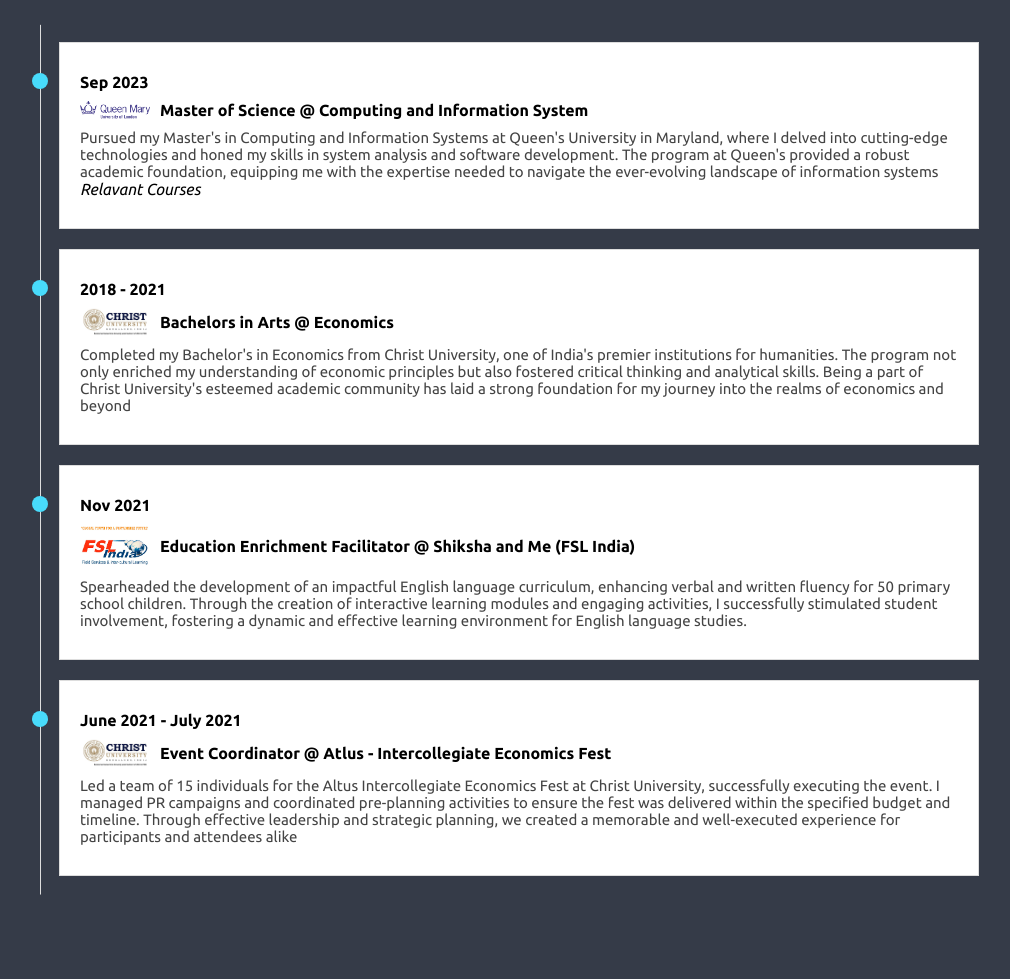
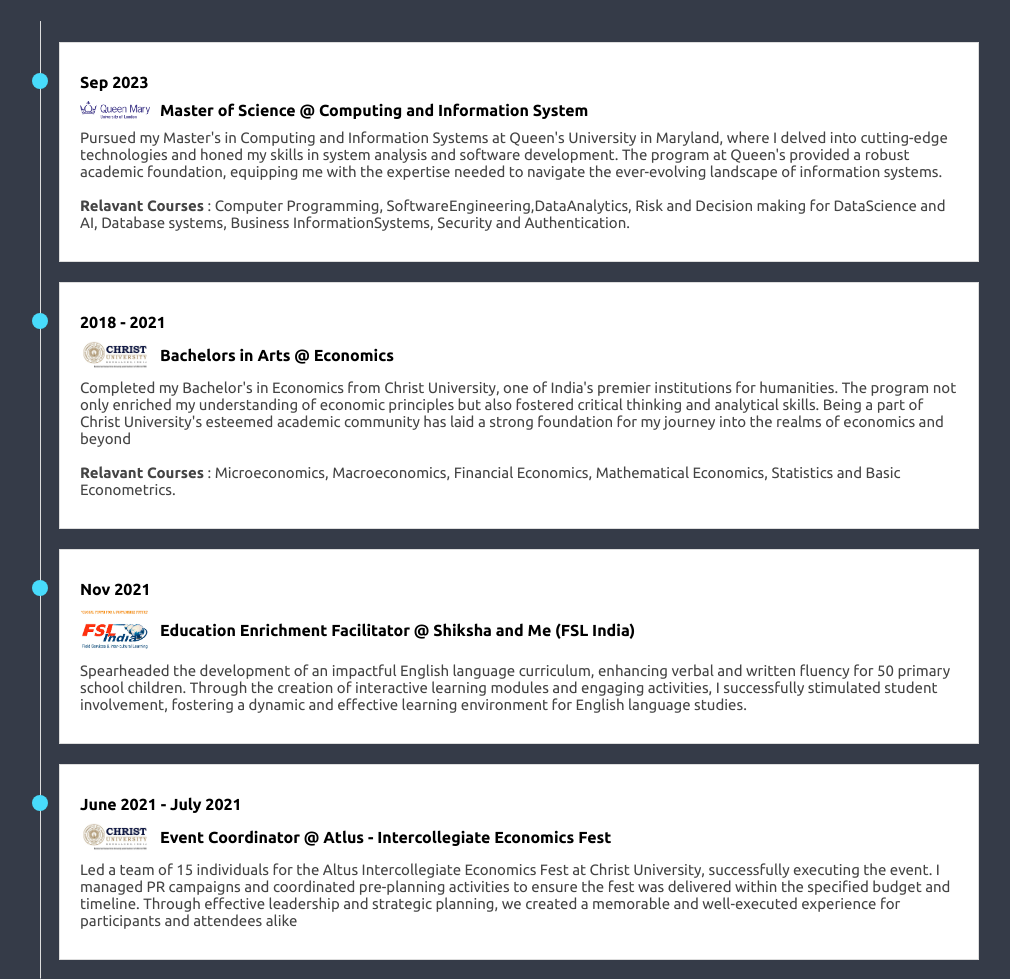
Before and after one commit to shourya30/shourya30.github.io, a plain HTML site: page index.html in a window 1280 px wide. Shown: the part 1820-2799 px from the top of the page, without its empty margins (121-1131 px from the left). Drawn offline with nearby package versions, Linux system fonts and the light colour scheme.

Commit message:
course added

```diff
--- a/index.html
+++ b/index.html
@@ -103,16 +103,16 @@
             <h4>Sep 2023</h4>
             <h3><img src="./images/job-logo/queen-mary.png">Master of Science @ Computing and Information System</h3>
             <p>
-              Pursued my Master's in Computing and Information Systems at Queen's University in Maryland, where I delved into cutting-edge technologies and honed my skills in system analysis and software development. The program at Queen's provided a robust academic foundation, equipping me with the expertise needed to navigate the ever-evolving landscape of information systems
+              Pursued my Master's in Computing and Information Systems at Queen's University in Maryland, where I delved into cutting-edge technologies and honed my skills in system analysis and software development. The program at Queen's provided a robust academic foundation, equipping me with the expertise needed to navigate the ever-evolving landscape of information systems. <br><br>
+              <b>Relavant Courses</b> : Computer Programming, SoftwareEngineering,DataAnalytics, Risk and Decision making for DataScience and AI, Database systems, Business InformationSystems, Security and Authentication.
             </p>
-            <i>Relavant Courses</i>
-
           </div>
           <div class="block">
             <h4>2018 - 2021</h4>
             <h3><img src="./images/job-logo/chirst.jpg">Bachelors in Arts @ Economics</h3>
             <p>
-              Completed my Bachelor's in Economics from Christ University, one of India's premier institutions for humanities. The program not only enriched my understanding of economic principles but also fostered critical thinking and analytical skills. Being a part of Christ University's esteemed academic community has laid a strong foundation for my journey into the realms of economics and beyond
+              Completed my Bachelor's in Economics from Christ University, one of India's premier institutions for humanities. The program not only enriched my understanding of economic principles but also fostered critical thinking and analytical skills. Being a part of Christ University's esteemed academic community has laid a strong foundation for my journey into the realms of economics and beyond<br><br>
+              <b>Relavant Courses</b> : Microeconomics, Macroeconomics, Financial Economics, Mathematical Economics, Statistics and Basic Econometrics.
             </p>
           </div>
           <div class="block">
@@ -243,7 +243,7 @@
     <footer>
       <div class="inner-width">
         <div class="copyright">
-          &copy; Built this website like a detective solving a crime — a mystery to you, a masterpiece to me! 🔍💻
+          &copy; Build this website with: A sprinkle of HTML, a dash of CSS, a pinch of JavaScript, and a whole lot of love! 💻❤️
         </div>
         <div class="sm">
           <!-- TODO -->
```
